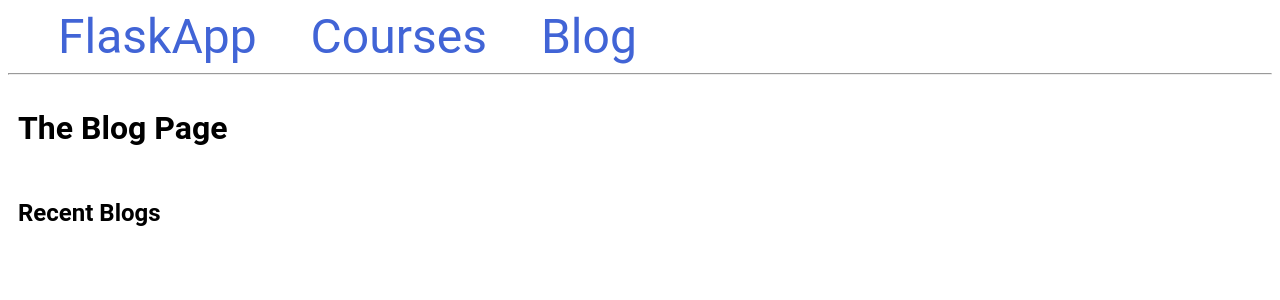
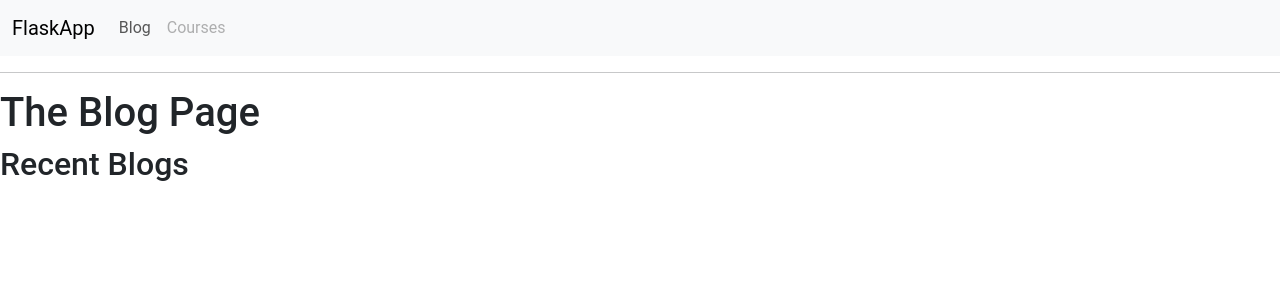
Before and after one commit to neeyatl/learn-flask-restx, a Flask app: page /blogs in a window 1280 px wide. Shown: the top 300 px of the page. Run offline with Flask 3, Linux system fonts and the light colour scheme; data that the repository does not hold is empty.

Commit message:
bootstrap included for styling

```diff
--- a/app/templates/base.html
+++ b/app/templates/base.html
@@ -4,63 +4,40 @@
 <head>
     <meta charset="UTF-8">
     <title>{% block title %} {% endblock %} - FlaskApp</title>
+    <meta name="viewport" content="width=device-width, initial-scale=1">
+    <link href="https://cdn.jsdelivr.net/npm/bootstrap@5.3.3/dist/css/bootstrap.min.css" rel="stylesheet"
+        integrity="sha384-QWTKZyjpPEjISv5WaRU9OFeRpok6YctnYmDr5pNlyT2bRjXh0JMhjY6hW+ALEwIH" crossorigin="anonymous">
     <style>
         body {
             font-family: Roboto, Merriweather, sans-serif;
         }
+    </style>
 
-        h2 {
-            width: 100%;
-        }
-
-        .title {
-            margin: 5px;
-            width: 100%;
-        }
-
-        .content {
-            margin: 5px;
-            width: 100%;
-            display: flex;
-            flex-direction: row;
-            flex-wrap: wrap;
-        }
-
-        .post {
-            flex: 20%;
-            padding: 10px;
-            margin: 5px;
-            background-color: #f3f3f3;
-            inline-size: 100%;
-        }
-
-        .title a {
-            color: #c07d01;
-            text-decoration: none;
-        }
-
-        nav a {
-            color: #4164d6;
-            font-size: 3em;
-            margin-left: 50px;
-            text-decoration: none;
-        }
-
-        .center {
-            margin: 0 auto;
-            width: 50%;
-        }
-    </style>
+    <script src="https://cdn.jsdelivr.net/npm/bootstrap@5.3.3/dist/js/bootstrap.bundle.min.js"
+        integrity="sha384-YvpcrYf0tY3lHB60NNkmXc5s9fDVZLESaAA55NDzOxhy9GkcIdslK1eN7N6jIeHz"
+        crossorigin="anonymous"></script>
 </head>
 
 <body>
-    <nav>
-        <a href="{{ url_for('main.index') }}">FlaskApp</a>
-        <a href="#">Courses</a>
-        <a href="{{ url_for('blogs.index') }}">Blog</a>
+    <nav class="navbar navbar-expand-lg bg-body-tertiary">
+        <div class="container-fluid">
+            <a class="navbar-brand" href="{{ url_for('main.index') }}">FlaskApp</a>
+            <button class="navbar-toggler" type="button" data-bs-toggle="collapse" data-bs-target="#navbarNav"
+                aria-controls="navbarNav" aria-expanded="false" aria-label="Toggle navigation">
+                <span class="navbar-toggler-icon"></span>
+            </button>
+            <div class="collapse navbar-collapse" id="navbarNav">
+                <ul class="navbar-nav">
+                    <li class="nav-item">
+                        <a class="nav-link" href="{{ url_for('blogs.index') }}">Blog</a>
+                    </li>
+                    <li><a class="nav-link disabled" aria-disabled="true" href="#">Courses</a></li>
+                </ul>
+            </div>
+        </div>
     </nav>
     <hr>
-    <div class="content">
+    <div class="row">
         {% block content %} {% endblock %}
     </div>
 </body>
--- a/app/templates/blogs/index.html
+++ b/app/templates/blogs/index.html
@@ -1,22 +1,22 @@
 {% extends 'base.html' %}
 
 {% block content %}
-<span class="title">
+<span class="card-title">
     <h1>{% block title %} The Blog Page {% endblock %}</h1>
 </span>
-<div class="content">
+<div class="row">
     <h2>Recent Blogs</h2>
     {% for post in posts %}
-    <div class="post">
+    <div class="card">
         <p><b>#{{ post.pk }}</b></p>
-        <p class="title">
+        <p class="card-title">
             <b>
-                <a href="{{ url_for('blogs.show_post', post_id=post.pk) }}">
+                <a class="card-link" href="{{ url_for('blogs.show_post', post_id=post.pk) }}">
                     {{ post.title }}
                 </a>
             </b>
         </p>
-        <div class="content">
+        <div class="row">
             <p>{{ post.content }}</p>
         </div>
         <hr>
--- a/app/templates/blogs/show_post.html
+++ b/app/templates/blogs/show_post.html
@@ -1,8 +1,8 @@
 {% extends 'base.html' %}
 
 {% block content %}
-    <span class="title"><h1>{% block title %} #{{ post.pk }} Blog {% endblock %}</h1></span>
-    <div class="content center">
+    <span class="card-title"><h1>{% block title %} #{{ post.pk }} Blog {% endblock %}</h1></span>
+    <div class="row mx-auto">
         <h2>{{ post.title }}</h2>
         <p>{{ post.content }}</p>
     </div>
--- a/app/templates/index.html
+++ b/app/templates/index.html
@@ -1,8 +1,8 @@
 {% extends 'base.html' %}
 
 {% block content %}
-    <span class="title"><h1>{% block title %} The Home Page {% endblock %}</h1></span>
-    <div class="content">
+    <span class="card-title"><h1>{% block title %} The Home Page {% endblock %}</h1></span>
+    <div class="row">
         <h2>Welcome to My Flask App!</h2>
         <p>Explore our exciting courses and captivating blog posts. Dive into a world of knowledge and inspiration.</p>
     </div>
```
